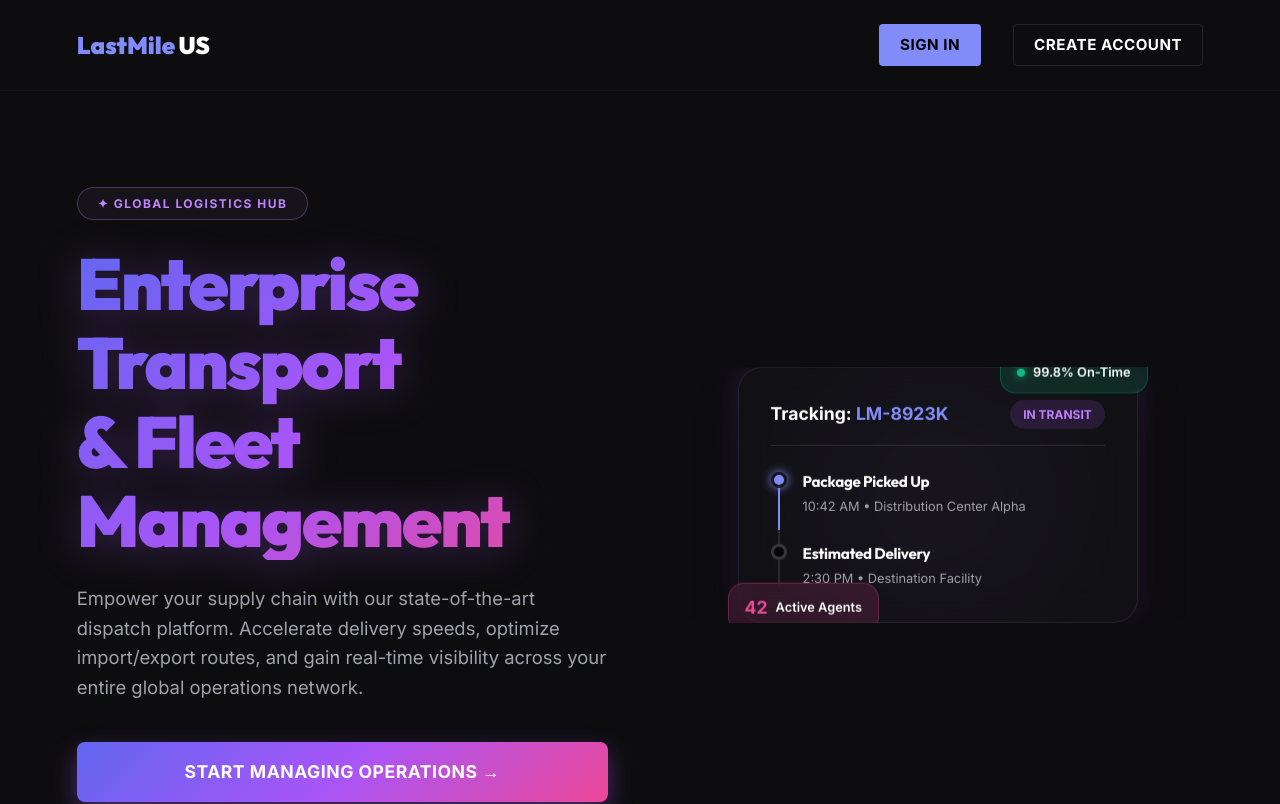
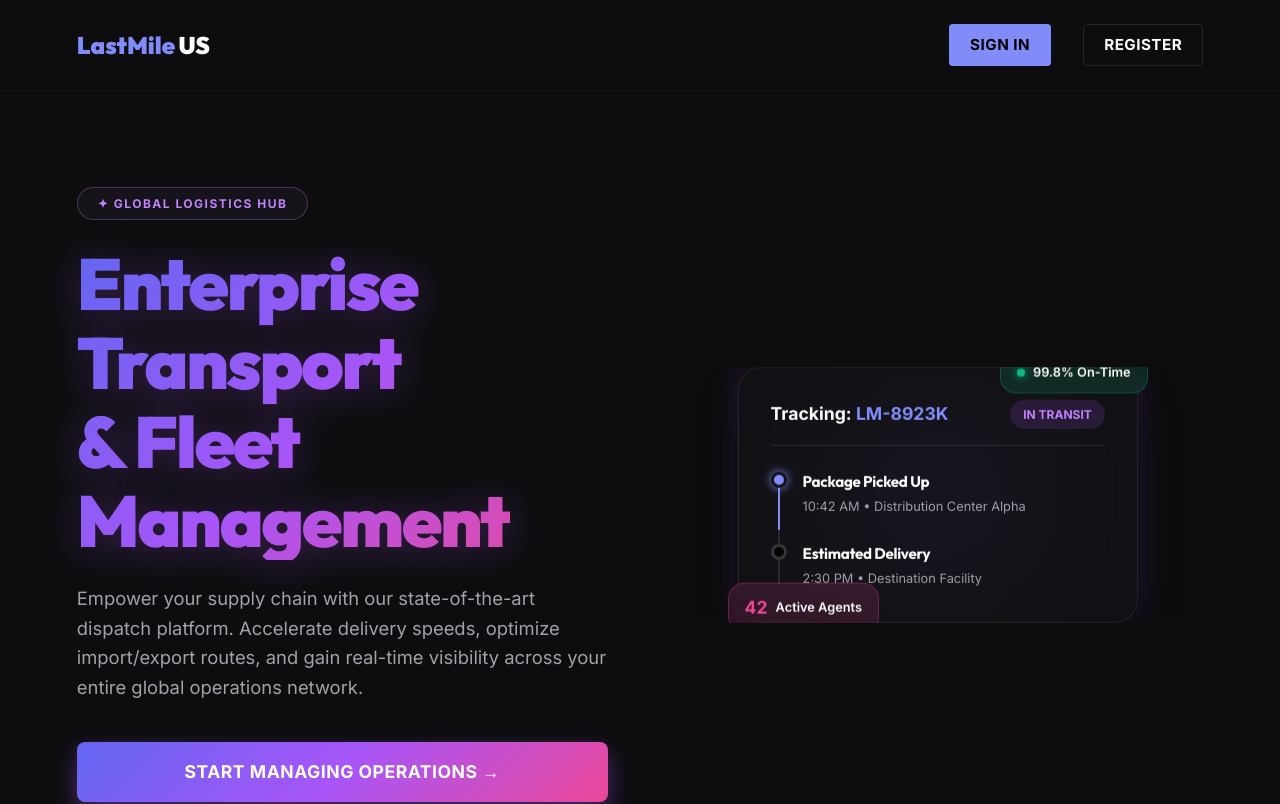
Before and after one commit to Abhirajverma12/LastMileUS, a React (Vite) app in the folder frontend/: page / in a window 1280 px wide. Shown: the top 804 px of the page. Built offline with nearby package versions, Linux system fonts and the light colour scheme; no server answers.

Commit message:
fix(ui): change Create Account to Register on landing page and fix backend admin authorization

```diff
--- a/frontend/src/pages/LandingPage.tsx
+++ b/frontend/src/pages/LandingPage.tsx
@@ -35,7 +35,7 @@ export default function LandingPage() {
           ) : (
             <>
               <Link to="/login" className="btn" style={{ background: '#818cf8', color: '#000', borderRadius: '4px', padding: '0.5rem 1.25rem', fontWeight: 700 }}>Sign In</Link>
-              <Link to="/register" className="btn btn-outline" style={{ border: '1px solid rgba(255,255,255,0.1)', color: '#fff', borderRadius: '4px', padding: '0.5rem 1.25rem' }}>Create Account</Link>
+              <Link to="/register" className="btn btn-outline" style={{ border: '1px solid rgba(255,255,255,0.1)', color: '#fff', borderRadius: '4px', padding: '0.5rem 1.25rem' }}>Register</Link>
             </>
           )}
         </div>
```
